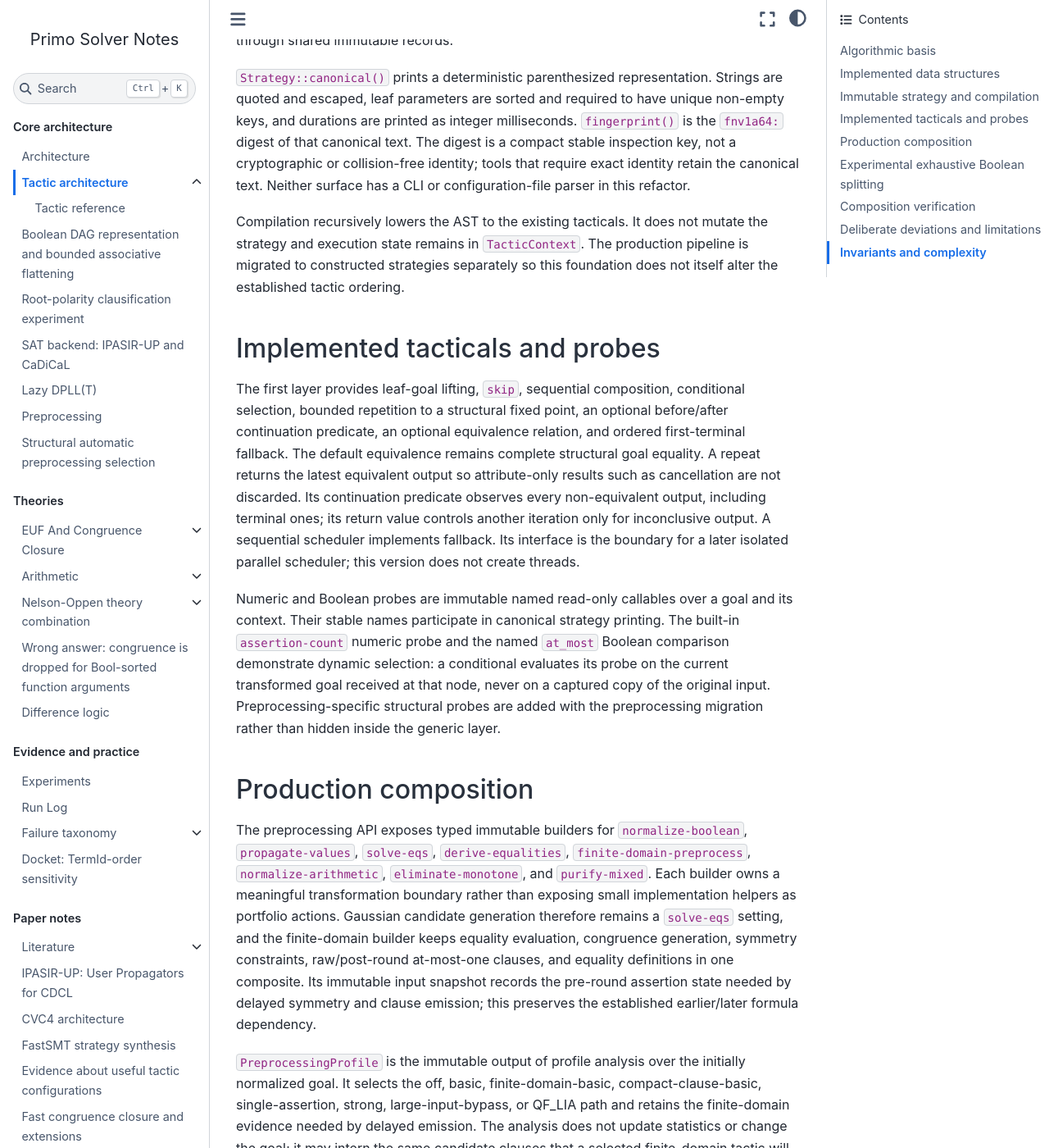
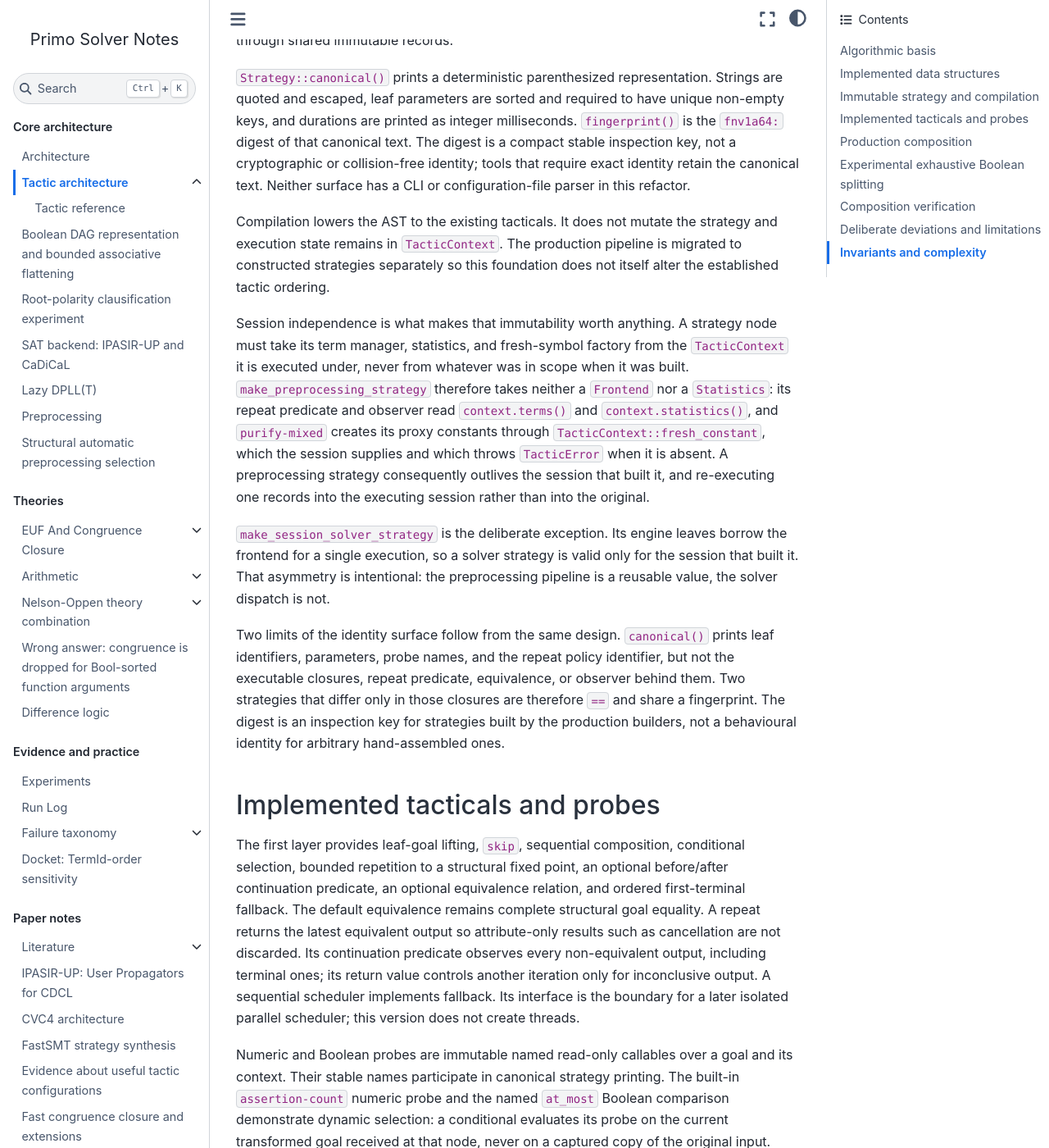
Before and after one commit to primo-solver/primo, a Jupyter Book: the page built from docs/tactics.md, in a window 1280 px wide and 1400 px high, scrolled down 2650 px. Shown: the whole window at 82% size. Built offline with Jupyter Book 1.0.4 settings and Sphinx 7.4.7 and the Sphinx Book theme 1.1.4, drawn with Linux system fonts in a browser that asks for light colours.

Commit message:
Create purification proxies through the tactic context
make_purify_mixed captured Frontend& and that leaf is embedded in the Strategy
returned by make_preprocessing_strategy, so the "immutable value" held a
reference to the session that built it. Executing such a strategy after its
session was destroyed segfaulted.

TacticContext gains a FreshConstantFactory: the one capability purification
actually needed from the frontend, supplied by the session at execution time.
The purification family now threads a PurificationScope -- term arena plus that
factory -- instead of Frontend&, and the tactic throws TacticError if a context
without a factory executes it. Frontend stays out of tactic.hpp.

With both halves done, make_preprocessing_strategy needs neither a Frontend nor
a Statistics, so a preprocessing strategy is now a session-independent value.
make_session_solver_strategy remains deliberately session-scoped; the docs now
state that asymmetry, along with the fact that canonical() omits the executable
closures and so cannot distinguish strategies that differ only in them.

Verified under make asan-test as well as the ordinary build.

Co-Authored-By: Claude Opus 5 <noreply@anthropic.com>
Claude-Session: https://claude.ai/code/session_013bdUR8u58xFjcic7cNjFm6

```diff
--- a/docs/tactics.md
+++ b/docs/tactics.md
@@ -119,10 +119,34 @@ compact stable inspection key, not a cryptographic or collision-free identity;
 tools that require exact identity retain the canonical text. Neither surface
 has a CLI or configuration-file parser in this refactor.
 
-Compilation recursively lowers the AST to the existing tacticals. It does not
-mutate the strategy and execution state remains in `TacticContext`. The
-production pipeline is migrated to constructed strategies separately so this
-foundation does not itself alter the established tactic ordering.
+Compilation lowers the AST to the existing tacticals. It does not mutate the
+strategy and execution state remains in `TacticContext`. The production
+pipeline is migrated to constructed strategies separately so this foundation
+does not itself alter the established tactic ordering.
+
+Session independence is what makes that immutability worth anything. A strategy
+node must take its term manager, statistics, and fresh-symbol factory from the
+`TacticContext` it is executed under, never from whatever was in scope when it
+was built. `make_preprocessing_strategy` therefore takes neither a `Frontend`
+nor a `Statistics`: its repeat predicate and observer read `context.terms()`
+and `context.statistics()`, and `purify-mixed` creates its proxy constants
+through `TacticContext::fresh_constant`, which the session supplies and which
+throws `TacticError` when it is absent. A preprocessing strategy consequently
+outlives the session that built it, and re-executing one records into the
+executing session rather than into the original.
+
+`make_session_solver_strategy` is the deliberate exception. Its engine leaves
+borrow the frontend for a single execution, so a solver strategy is valid only
+for the session that built it. That asymmetry is intentional: the preprocessing
+pipeline is a reusable value, the solver dispatch is not.
+
+Two limits of the identity surface follow from the same design. `canonical()`
+prints leaf identifiers, parameters, probe names, and the repeat policy
+identifier, but not the executable closures, repeat predicate, equivalence, or
+observer behind them. Two strategies that differ only in those closures are
+therefore `==` and share a fingerprint. The digest is an inspection key for
+strategies built by the production builders, not a behavioural identity for
+arbitrary hand-assembled ones.
 
 ## Implemented tacticals and probes
 
```
Also changed, not shown: docs/tactic-reference.md (+9 -1 lines), 10 other files.
